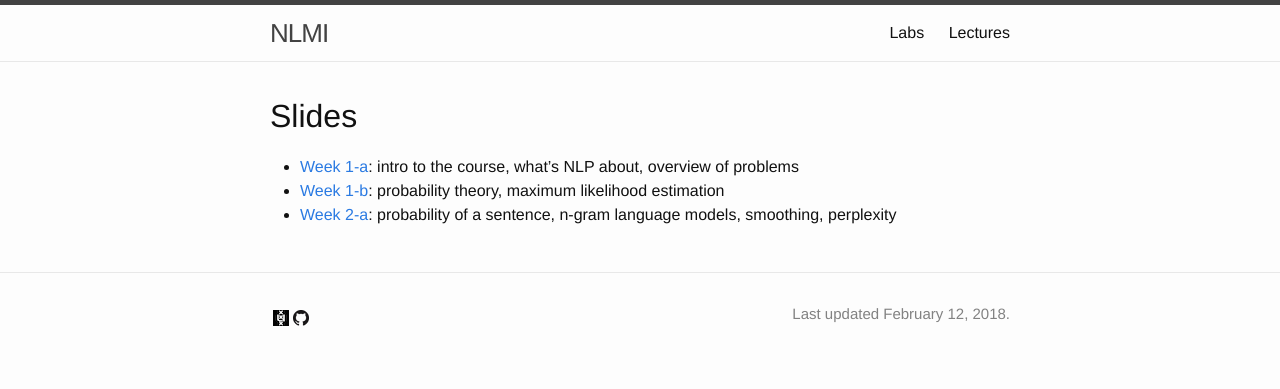
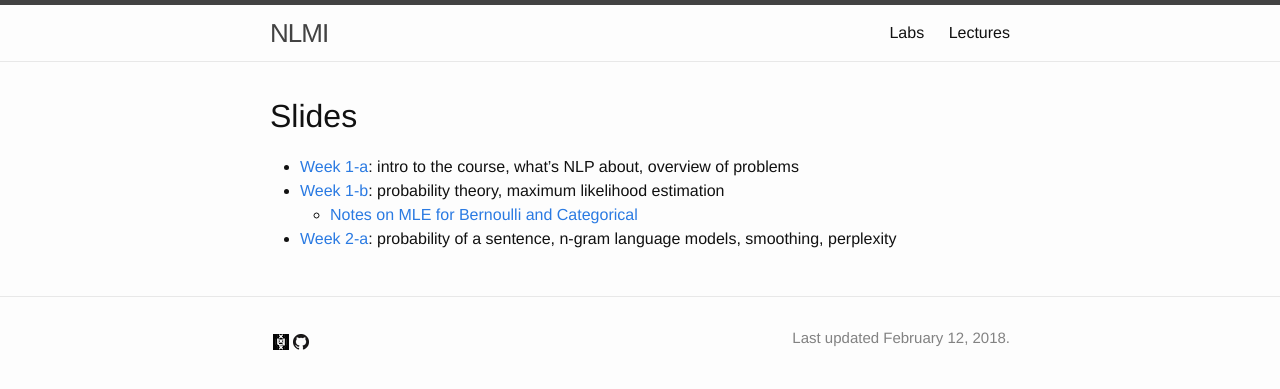
Before and after one commit to cl-illc/nlmi, a Jekyll site: the page built from lectures.md, in a window 1280 px wide. Shown: the top 389 px of the page. Built offline with Jekyll 4.4.1, drawn with Linux system fonts in a browser that asks for light colours.

Commit message:
update end of week1-b with more detail about MLE

```diff
--- a/lectures.md
+++ b/lectures.md
@@ -8,4 +8,5 @@ menu: yes
 
 * [Week 1-a](lectures/week1-a.pdf): intro to the course, what's NLP about, overview of problems
 * [Week 1-b](lectures/week1-b.pdf): probability theory, maximum likelihood estimation
+    * [Notes on MLE for Bernoulli and Categorical](//github.com/wilkeraziz/notes/blob/master/machine-learning/MLE/main.pdf)
 * [Week 2-a](lectures/week2-a.pdf): probability of a sentence, n-gram language models, smoothing, perplexity
```
Also changed, not shown: 1 other file.
